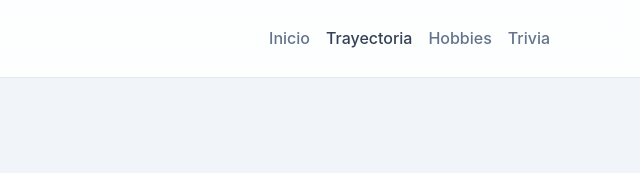
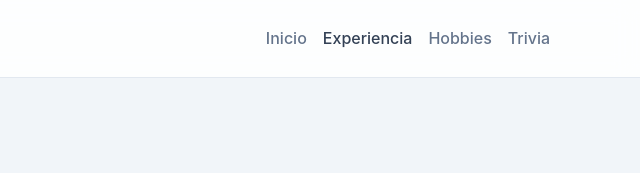
Before and after one commit to cbh-arch/crisweb0, a plain HTML site: page xp.html in a window 1280 px wide. Shown: the top 173 px of the page, 640-1280 px from the left. Drawn offline with nearby package versions, Linux system fonts and the light colour scheme.

Commit message:
Update xp.html

```diff
--- a/xp.html
+++ b/xp.html
@@ -18,7 +18,7 @@
             <div class="collapse navbar-collapse" id="navbarNav">
                 <ul class="navbar-nav ms-auto">
                     <li class="nav-item"><a class="nav-link" href="index.html">Inicio</a></li>
-                    <li class="nav-item"><a class="nav-link active" href="xp.html">Trayectoria</a></li>
+                    <li class="nav-item"><a class="nav-link active" href="xp.html">Experiencia</a></li>
                     <li class="nav-item"><a class="nav-link" href="hobbies.html">Hobbies</a></li>
                     <li class="nav-item"><a class="nav-link" href="trivia.html">Trivia</a></li>
                 </ul>
```
